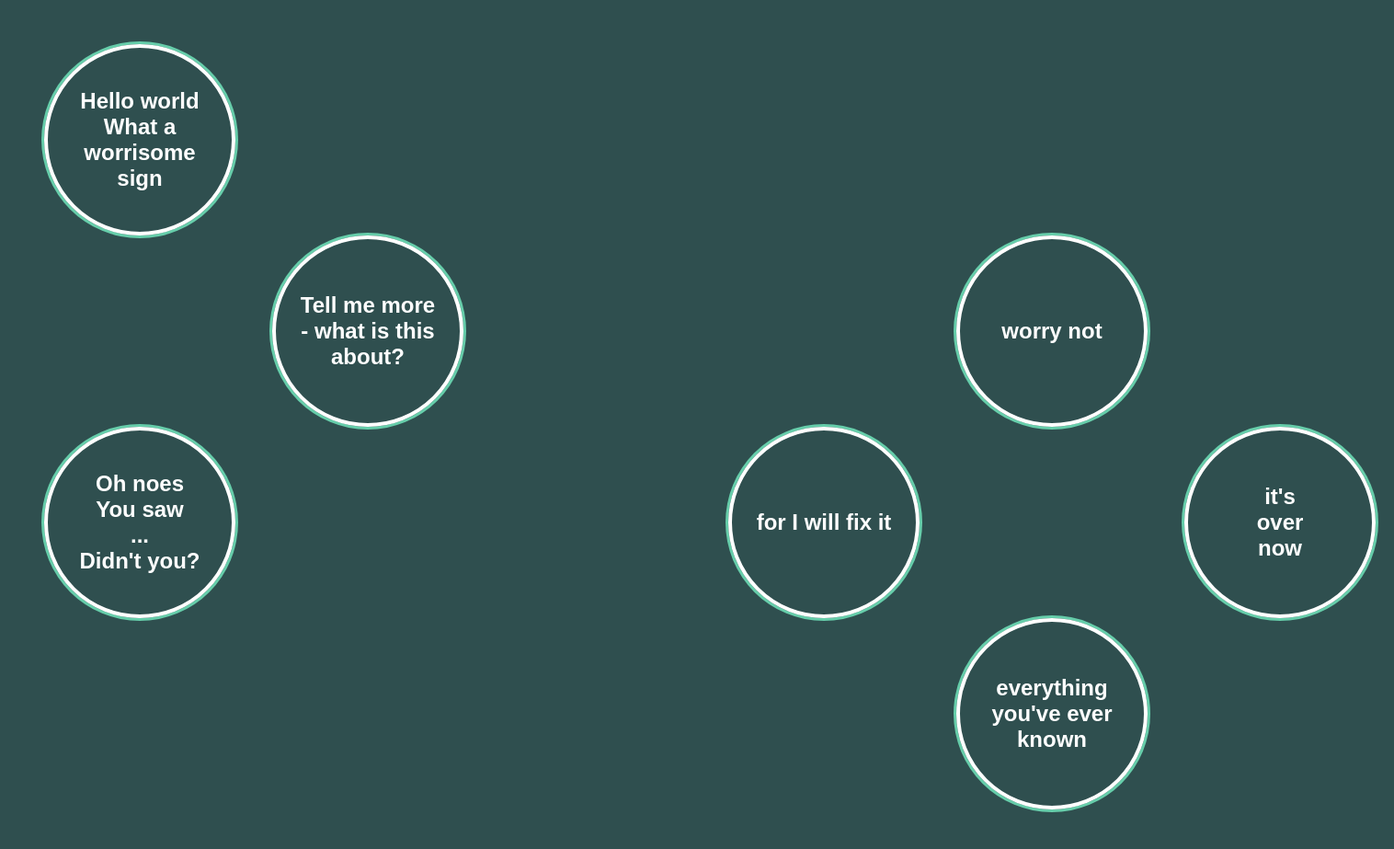
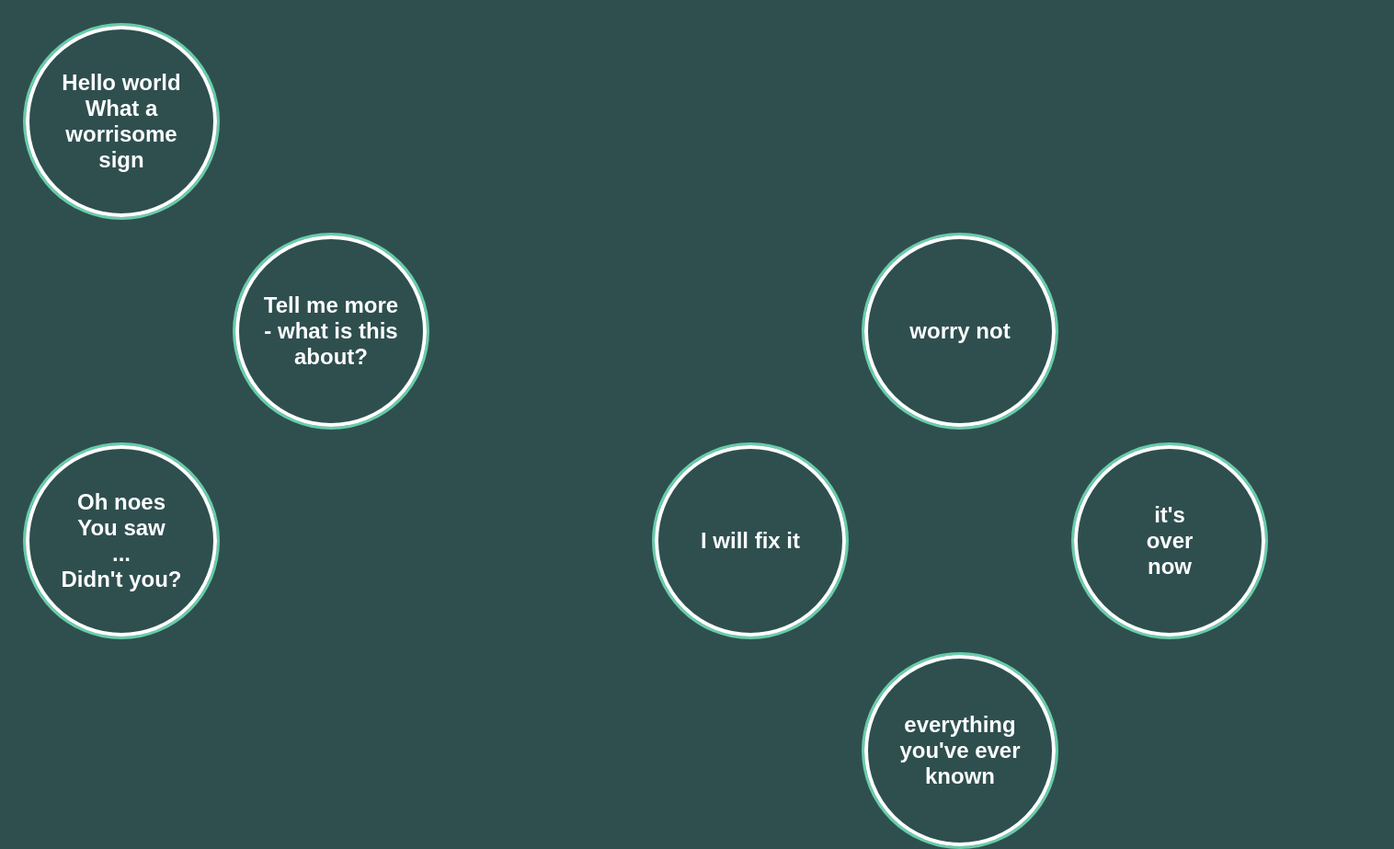
Before and after one commit to toberge/css-experiments, a plain HTML site: page in_circles.html in a window 1280 px wide. Shown: the whole page at 92% size, 1516 px wide, since content can reach past the window. Before the commit the page ends 888 px from the top, so only its background shows below. Drawn offline with Linux system fonts and the light colour scheme.

Commit message:
adjusted margins to achieve 20px margin between circles

```diff
--- a/in_circles.html
+++ b/in_circles.html
@@ -42,7 +42,7 @@
             <div class="space"></div>
             <div class="circle">
                 <h2>
-                    for I will fix it
+                    I will fix it
                 </h2>
             </div>
         </section>
--- a/res/css/circles.css
+++ b/res/css/circles.css
@@ -7,20 +7,26 @@ body {
 .space {
     width: 208px;
     height: 208px;
+    margin: 20px 0;
+    /*    display: table; !* for vertical centering *!
+        text-align: center;*/
 }
 
 .circle {
     color: white;
+    box-shadow: 0 0 0 3px mediumaquamarine;
     border-radius: 100%;
     border: 4px solid white;
     padding: 20px 20px;
+
     width: 160px;
     height: 160px;
-    box-shadow: 0 0 0 3px mediumaquamarine;
+    margin: 20px 0;
 
     display: table; /* for vertical centering */
     text-align: center;
 }
+
 
 a.circle {
     box-shadow: none;
@@ -34,6 +40,20 @@ h1 {
     text-align: center;
 }
 
+/*.bordered {
+    border-radius: 3px;
+    border-left: 5px solid white;
+    border-right: 5px solid white;
+    background-color: mediumaquamarine;
+    height: min-content;
+
+}
+
+.space h1 {
+    display: table-cell; !* for vertical centering *!
+    vertical-align: middle; !* for vertical centering *!
+}*/
+
 h2 {
     display: table-cell; /* for vertical centering */
     vertical-align: middle; /* for vertical centering */
@@ -45,7 +65,7 @@ a {
 
 .pane {
     /*width: max-content;*/
-    margin: 0 20px 0 20px;
+    margin: 0 10px;
 }
 
 main {
@@ -53,8 +73,8 @@ main {
 }
 
 main.peculiar {
-    margin-left: 20px;
-    margin-top: 40px;
+    margin-left: 10px;
+  /*  margin-top: 20px;*/
 }
 
 main.central {
@@ -63,5 +83,4 @@ main.central {
     top: 50%;
     left: 50%;
     transform: translate(-50%, -50%);
-
 }
```
Also changed, not shown: get_around.html (+3 -1 lines).
